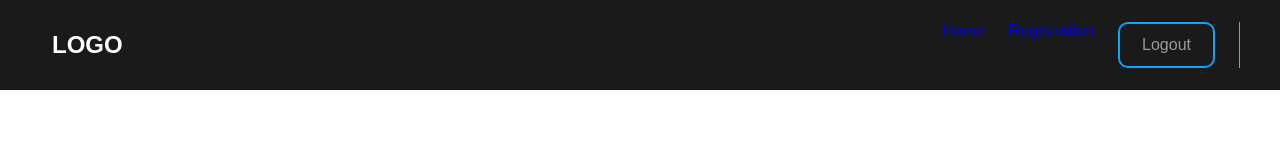
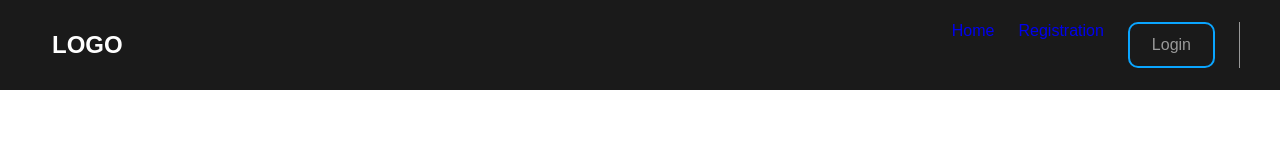
Before and after one commit to zynbahmed/recipie, a React (Vite) app in the folder reci-pie/: page / in a window 1280 px wide. Shown: the top 160 px of the page. Built offline with nearby package versions, Linux system fonts and the light colour scheme.

Commit message:
navbar css

```diff
--- a/reci-pie/src/App.css
+++ b/reci-pie/src/App.css
@@ -13,6 +13,10 @@ body {
 
 a {
   text-decoration: none;
+}
+
+a:visited {
+  color: #999999;
 }
 
 button {
--- a/reci-pie/src/components/NavBar.jsx
+++ b/reci-pie/src/components/NavBar.jsx
@@ -1,20 +1,6 @@
-import { NavLink, useLocation } from "react-router-dom"
+import { NavLink } from "react-router-dom"
 
 const Nav = ({ user, handleLogOut }) => {
-  const location = useLocation()
-
-  // let navbarClass = ""
-  // let headerClass = ""
-  // let textClass = ""
-
-  // if (location.pathname === "/") {
-  //   navbarClass = "home-navbar"
-  //   headerClass = "header"
-  // } else {
-  //   navbarClass = "reg-navbar"
-  //   headerClass = "header2"
-  //   textClass = "header-text"
-  // }
   let userOptions
   if (user) {
     userOptions = (
@@ -46,7 +32,7 @@ const Nav = ({ user, handleLogOut }) => {
           <NavLink to="/">Home</NavLink>
           <NavLink to="/register">Registration</NavLink>
           <NavLink to="/login">
-            <button className="log-in">Logout</button>
+            <button className="log-in">Login</button>
           </NavLink>
         </div>
       </div>
```
